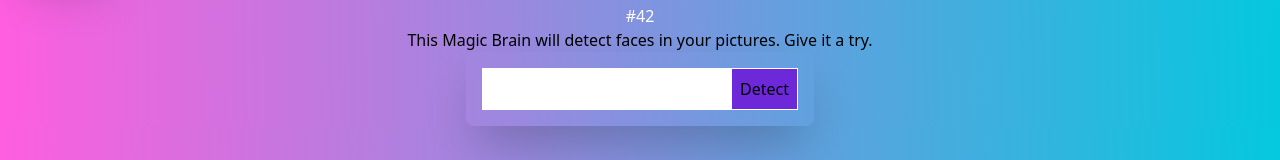
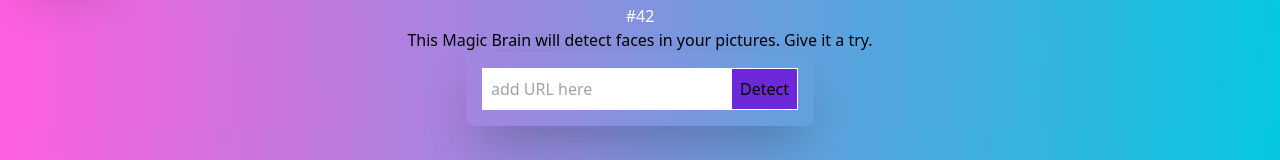
Before and after one commit to cherrydub/face-recognition-client, a React (Vite) app: page / in a window 1280 px wide. Shown: the part 150-310 px from the top of the page. Built offline with nearby package versions, Linux system fonts and the light colour scheme.

Commit message:
adding clarifai api, storing it locally in env file and referencing it

```diff
--- a/index.html
+++ b/index.html
@@ -2,9 +2,9 @@
 <html lang="en">
   <head>
     <meta charset="UTF-8" />
-    <link rel="icon" type="image/svg+xml" href="/vite.svg" />
+    <link rel="icon" href="./src/assets/brain.png" />
     <meta name="viewport" content="width=device-width, initial-scale=1.0" />
-    <title>Vite + React</title>
+    <title>ai.brain</title>
   </head>
   <body>
     <div id="root"></div>
--- a/src/App.jsx
+++ b/src/App.jsx
@@ -1,6 +1,5 @@
-import { useState } from "react";
-import reactLogo from "./assets/react.svg";
-import viteLogo from "/vite.svg";
+import { useState, useEffect } from "react";
+
 import "./App.css";
 import Navigation from "./components/Navigation";
 import Logo from "./components/Logo";
@@ -10,15 +9,59 @@ import Rank from "./components/Rank";
 import ParticlesBg from "particles-bg";
 
 function App() {
+  const [input, setInput] = useState("");
+
+  useEffect(() => {
+    if (input !== "") {
+      fetchImageResults(input);
+    }
+  }, [input]);
+
+  const fetchImageResults = (input) => {
+    const raw = JSON.stringify({
+      user_app_id: {
+        user_id: "cherrydub",
+        app_id: "my-first-application",
+      },
+      inputs: [
+        {
+          data: {
+            image: {
+              url: input,
+            },
+          },
+        },
+      ],
+    });
+
+    const requestOptions = {
+      method: "POST",
+      headers: {
+        Accept: "application/json",
+        Authorization: "Key " + process.env.REACT_APP_API_KEY,
+      },
+      body: raw,
+    };
+
+    fetch(
+      `https://api.clarifai.com/v2/models/face-detection/versions/6dc7e46bc9124c5c8824be4822abe105/outputs`,
+      requestOptions
+    )
+      .then((response) => response.text())
+      .then((result) => console.log("SUCCESSSSSSS DUDEEEEE:" + result))
+      .catch((error) => console.log("error", error));
+  };
+
   return (
     <>
       <ParticlesBg color="#ffffff" num={200} type="cobweb" bg={true} />
       <Navigation />
       <Logo />
       <Rank />
-      <ImageLinkForm />
+      <ImageLinkForm setInput={setInput} />
 
       {/* <FaceRecognition /> */}
+      {console.log(input)}
     </>
   );
 }
--- a/src/components/ImageLinkForm.jsx
+++ b/src/components/ImageLinkForm.jsx
@@ -1,6 +1,18 @@
-import React from "react";
+import React, { useState } from "react";
 
-export default function ImageLinkForm() {
+export default function ImageLinkForm({ setInput }) {
+  const [tempInput, setTempInput] = useState("");
+
+  const handleSubmit = (event) => {
+    event.preventDefault();
+    setInput(tempInput);
+    setTempInput("");
+  };
+
+  const handleInputChange = (event) => {
+    setTempInput(event.target.value);
+  };
+
   return (
     <div>
       <p className="text-center">
@@ -8,10 +20,21 @@ export default function ImageLinkForm() {
       </p>
       <div className="flex justify-center">
         <div className="p-4 rounded-lg shadow-2xl">
-          <input type="text" className="w-70 grow p-2 border border-white" />
-          <button className="w-30 p-2 grow bg-violet-700 border border-white">
-            Detect
-          </button>
+          <form onSubmit={handleSubmit}>
+            <input
+              type="text"
+              placeholder="add URL here"
+              value={tempInput}
+              onChange={handleInputChange}
+              className="w-70 grow p-2 border border-white"
+            />
+            <button
+              type="submit"
+              className="w-30 p-2 grow bg-violet-700 border border-white"
+            >
+              Detect
+            </button>
+          </form>
         </div>
       </div>
     </div>
```
Also changed, not shown: 1 other file (tests, documents, lock files or other folders).
